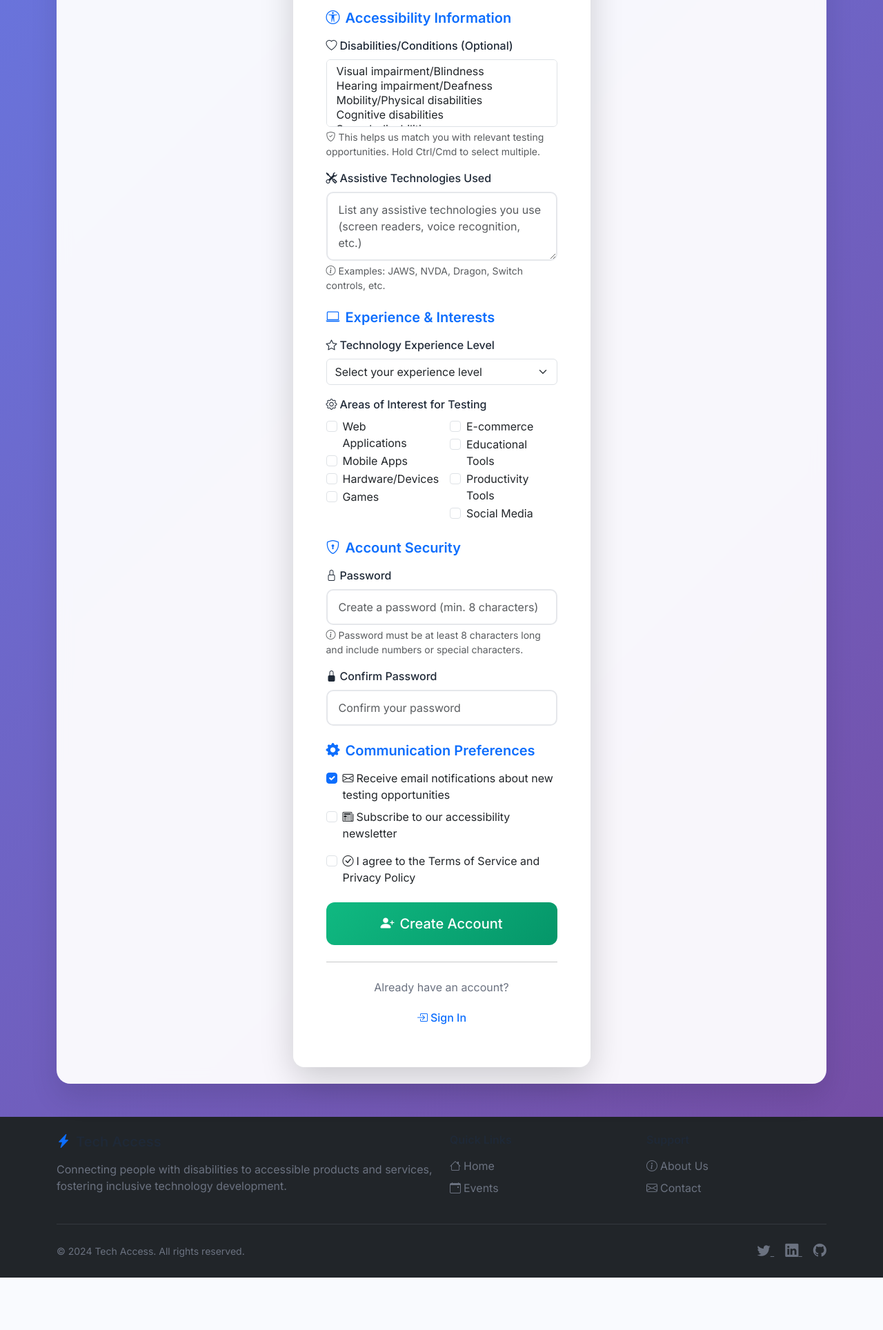
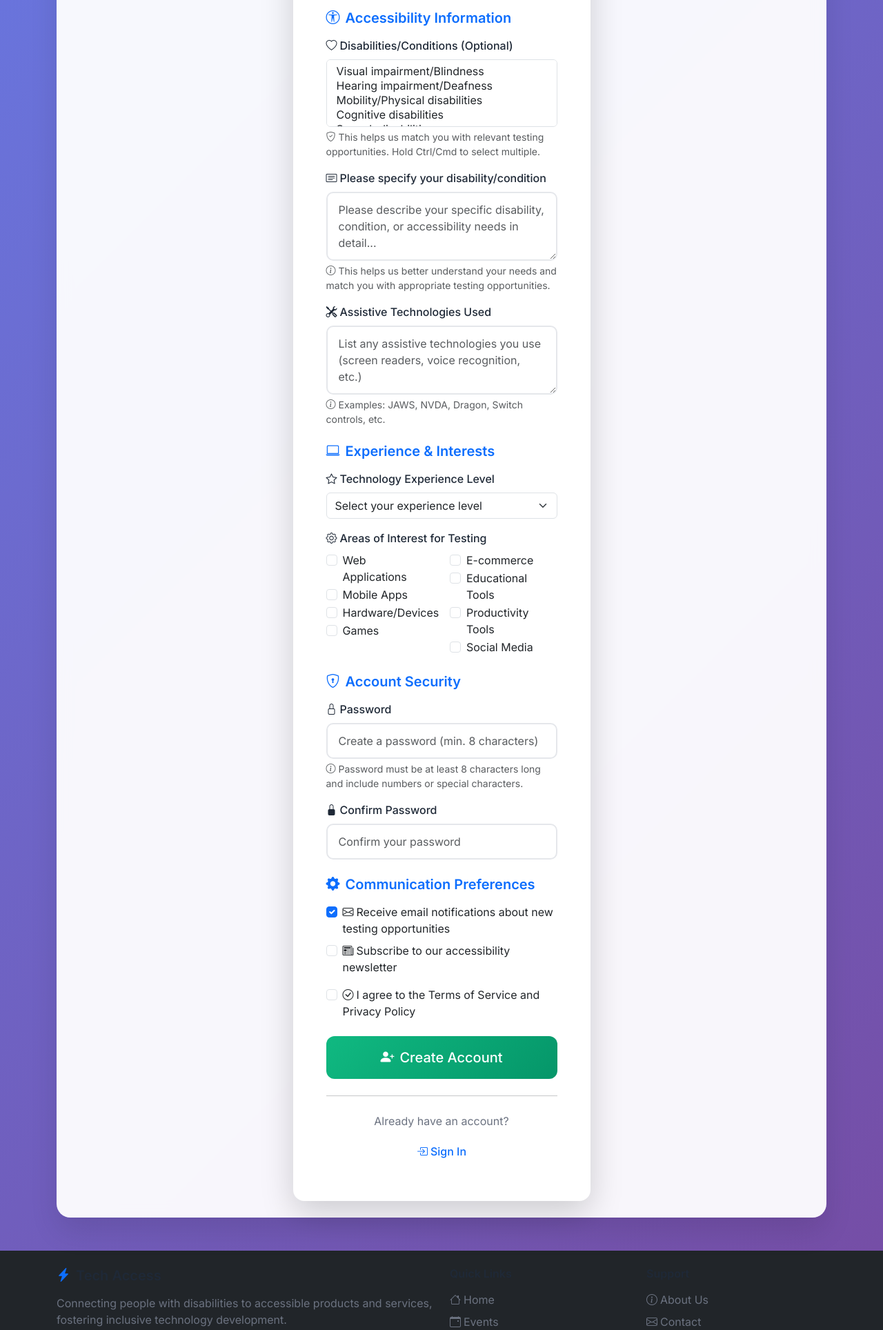
Before and after one commit to lancepounds/tech-access-platform, a Flask app: page /register in a window 1280 px wide. Shown: the part 812-2740 px from the top of the page at 69% size. Before the commit the page ends 2664 px from the top, so only its background shows below. Run offline with Flask 3, Linux system fonts and the light colour scheme; some libraries are stand-ins or nearby versions.

Commit message:
Assistant checkpoint: Add specific disability field to registration
Assistant generated file changes:
- templates/register.html: Add specific disability text field
- app/users/routes.py: Handle specific disability field in registration, Include specific disability in user creation, Add specific disability to user model
- app/models.py: Add specific disability field to User model
- app/users/schemas.py: Add specific disability field to registration schema

---

User prompt:

I want to ask the spefific disability the use has on the registartion page.

Replit-Commit-Author: Assistant
Replit-Commit-Session-Id: d6462252-cae5-4175-9888-b28313fbdbc9

```diff
--- a/app/models.py
+++ b/app/models.py
@@ -18,6 +18,7 @@ class User(db.Model):
 
     # Accessibility Information
     disabilities = db.Column(db.Text, nullable=True)  # JSON string of selected disabilities
+    specific_disability = db.Column(db.Text, nullable=True)  # Detailed description of specific disability
     assistive_tech = db.Column(db.Text, nullable=True)
 
     # Experience & Interests
--- a/app/users/routes.py
+++ b/app/users/routes.py
@@ -102,12 +102,14 @@ def register():
     # Process disabilities and interests (handle multiple selections)
     disabilities = []
     interests = []
+    specific_disability = None
     profile_picture_filename = None
 
     if not request.is_json:
         # Handle form data (multiple selections)
         disabilities = request.form.getlist('disabilities') if 'disabilities' in request.form else []
         interests = request.form.getlist('interests') if 'interests' in request.form else []
+        specific_disability = request.form.get('specificDisability')
 
         # Handle profile picture upload
         if 'profilePicture' in request.files:
@@ -148,6 +150,7 @@ def register():
         # Handle JSON data
         disabilities = data.get('disabilities', [])
         interests = data.get('interests', [])
+        specific_disability = data.get('specificDisability')
 
     # Create new user
     hashed_password = generate_password_hash(data['password'])
@@ -159,6 +162,7 @@ def register():
         last_name=data.get('lastName'),
         phone=data.get('phone'),
         disabilities=json.dumps(disabilities) if disabilities else None,
+        specific_disability=specific_disability,
         assistive_tech=data.get('assistiveTech'),
         tech_experience=data.get('techExperience'),
         interests=json.dumps(interests) if interests else None,
--- a/app/users/schemas.py
+++ b/app/users/schemas.py
@@ -31,6 +31,7 @@ class RegistrationSchema(ma.Schema):
 
     # Accessibility Information
     disabilities = fields.List(fields.String())
+    specificDisability = fields.String()
     assistiveTech = fields.String()
 
     # Experience & Interests
--- a/templates/register.html
+++ b/templates/register.html
@@ -117,6 +117,17 @@
               </select>
               <div class="form-text">
                 <i class="bi bi-shield-check me-1"></i>This helps us match you with relevant testing opportunities. Hold Ctrl/Cmd to select multiple.
+              </div>
+            </div>
+
+            <div class="mb-3">
+              <label for="specificDisability" class="form-label">
+                <i class="bi bi-card-text me-1"></i>Please specify your disability/condition
+              </label>
+              <textarea class="form-control" id="specificDisability" name="specificDisability" rows="3"
+                        placeholder="Please describe your specific disability, condition, or accessibility needs in detail..."></textarea>
+              <div class="form-text">
+                <i class="bi bi-info-circle me-1"></i>This helps us better understand your needs and match you with appropriate testing opportunities.
               </div>
             </div>
 
```
